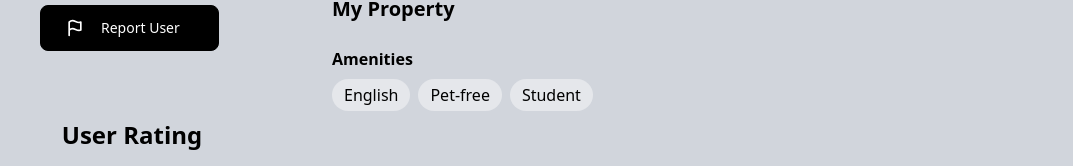
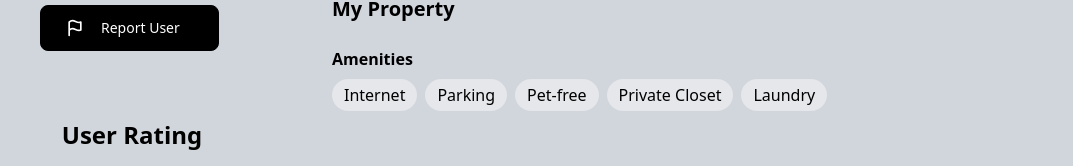
Before and after one commit to Evan-Proulx/RoommateLink-Frontend, a React (Vite) app: page / in a window 1280 px wide. Both pictures are taken after a click on the button "My Property". Shown: the part 415-581 px from the top of the page, without its empty margins (116-1189 px from the left). Built offline with nearby package versions, Linux system fonts and the light colour scheme; a web font is replaced by a local one.

Commit message:
Added dynamic filtering for roommate preference and amenities

```diff
--- a/src/Components/Profile/ProfileComponents/AboutSection.tsx
+++ b/src/Components/Profile/ProfileComponents/AboutSection.tsx
@@ -4,9 +4,9 @@ function AboutSection() {
 
     const userPreferences = {
         language: "English",
-        smokeFree: false,
+        smokeFree: true,
         petFree: true,
-        student: true
+        student: true,
     };
 
     const roommatePreferences = [
@@ -20,13 +20,17 @@ function AboutSection() {
         internet: true,
         parking: true,
         petFree: true,
-        student: true
+        privateCloset: true,
+        laundry: true
     };
 
 
     const propertyPreference = [
         propertyAmenities.internet ? "Internet" : null,
-
+        propertyAmenities.parking ? "Parking" : null,
+        propertyAmenities.petFree ? "Pet-free" : null,
+        propertyAmenities.privateCloset ? "Private Closet" : null,
+        propertyAmenities.laundry ? "Laundry" : null
 
     ].filter(Boolean);
 
@@ -50,6 +54,7 @@ function AboutSection() {
                 </button>
             </div>
 
+
             {/* Content */}
             {activeTab === "about" ? (
                 <div className="mt-4">
@@ -68,13 +73,14 @@ function AboutSection() {
             ) : (
                 <div className="mt-4">
                     <h2 className="text-xl font-bold">My Property</h2>
+
                     <div className="grid grid-cols-2 gap-2 mt-2">
 
 
                     </div>
                     <h3 className="mt-4 font-bold">Amenities</h3>
                     <div className="flex space-x-2 mt-2">
-                        {roommatePreferences.map((preference, index) => (
+                        {propertyPreference.map((preference, index) => (
                             <span key={index} className="px-3 py-1 bg-gray-200 rounded-full">
                                 {preference}
                             </span>
```
